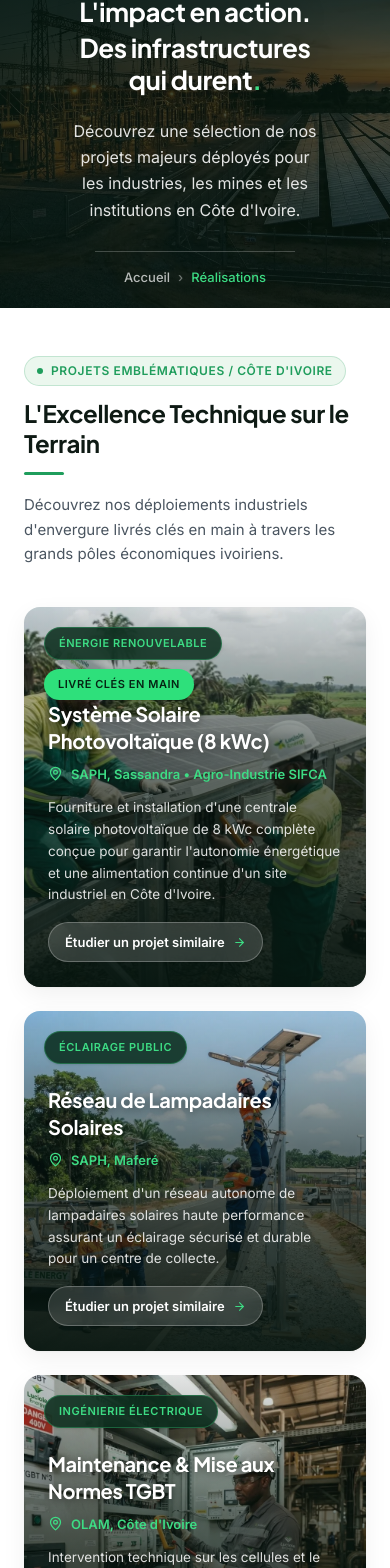
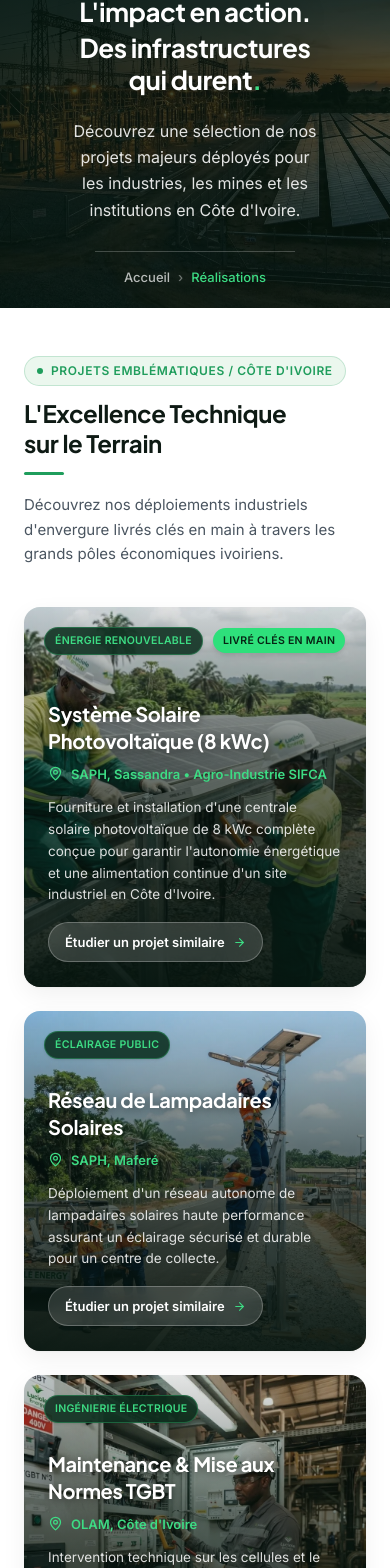
Before and after one commit to Darel225/luciole-energy, a React (Vite) app: page /realisations in a window 390 px wide. Shown: the part 185-1753 px from the top of the page. Built offline with nearby package versions, Linux system fonts and the light colour scheme.

Commit message:
style(realisations): break H2 on mobile to pair sur le with Terrain and apply refined badges

```diff
--- a/src/components/realisations/RealisationsGrid.jsx
+++ b/src/components/realisations/RealisationsGrid.jsx
@@ -136,7 +136,8 @@ export default function RealisationsGrid() {
               isHeaderVisible ? 'is-visible' : ''
             } text-2xl sm:text-3xl lg:text-[2.25rem] font-bold text-[var(--texte-titre)] leading-tight mb-3`}
           >
-            L'Excellence Technique sur le Terrain
+            L'Excellence Technique <br className="sm:hidden" />
+            sur le Terrain
           </h2>
 
           {/* Trait d'accent vert signature */}
@@ -179,10 +180,10 @@ export default function RealisationsGrid() {
             onButtonClick={() => openDevisModal()}
             badges={
               <>
-                <span className="px-3.5 py-1.5 rounded-full bg-[#082B1B]/85 backdrop-blur-md text-[#3DDC84] border border-[#3DDC84]/30 text-[0.6875rem] font-bold uppercase tracking-wider shadow-sm">
+                <span className="px-2.5 sm:px-3.5 py-1 sm:py-1.5 rounded-full bg-[#082B1B]/85 backdrop-blur-md text-[#3DDC84] border border-[#3DDC84]/30 text-[0.66rem] sm:text-[0.6875rem] font-bold uppercase tracking-wide sm:tracking-wider shadow-sm whitespace-nowrap">
                   Énergie Renouvelable
                 </span>
-                <span className="px-3.5 py-1.5 rounded-full bg-[#2EE07B] text-[#062414] text-[0.6875rem] font-black uppercase tracking-wider shadow-md">
+                <span className="px-2.5 sm:px-3.5 py-1 sm:py-1.5 rounded-full bg-[#2EE07B] text-[#062414] text-[0.66rem] sm:text-[0.6875rem] font-black uppercase tracking-wide sm:tracking-wider shadow-md whitespace-nowrap">
                   Livré Clés en Main
                 </span>
               </>
@@ -205,7 +206,7 @@ export default function RealisationsGrid() {
               buttonText="Étudier un projet similaire"
               onButtonClick={() => openDevisModal()}
               badges={
-                <span className="px-3.5 py-1.5 rounded-full bg-[#082B1B]/85 backdrop-blur-md text-[#3DDC84] border border-[#3DDC84]/30 text-[0.6875rem] font-bold uppercase tracking-wider shadow-sm">
+                <span className="px-2.5 sm:px-3.5 py-1 sm:py-1.5 rounded-full bg-[#082B1B]/85 backdrop-blur-md text-[#3DDC84] border border-[#3DDC84]/30 text-[0.66rem] sm:text-[0.6875rem] font-bold uppercase tracking-wide sm:tracking-wider shadow-sm whitespace-nowrap">
                   Éclairage Public
                 </span>
               }
@@ -225,7 +226,7 @@ export default function RealisationsGrid() {
               buttonText="Étudier un projet similaire"
               onButtonClick={() => openDevisModal()}
               badges={
-                <span className="px-3.5 py-1.5 rounded-full bg-[#082B1B]/85 backdrop-blur-md text-[#3DDC84] border border-[#3DDC84]/30 text-[0.6875rem] font-bold uppercase tracking-wider shadow-sm">
+                <span className="px-2.5 sm:px-3.5 py-1 sm:py-1.5 rounded-full bg-[#082B1B]/85 backdrop-blur-md text-[#3DDC84] border border-[#3DDC84]/30 text-[0.66rem] sm:text-[0.6875rem] font-bold uppercase tracking-wide sm:tracking-wider shadow-sm whitespace-nowrap">
                   Ingénierie Électrique
                 </span>
               }
```
